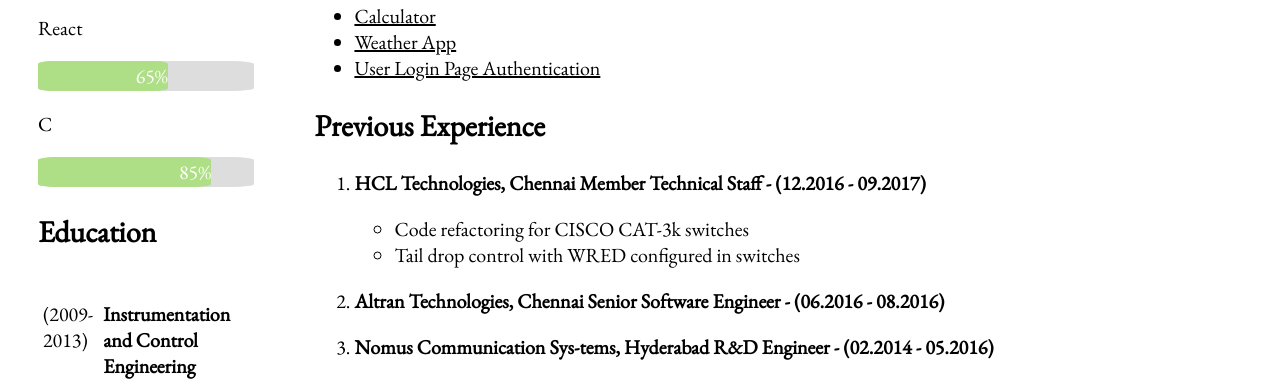
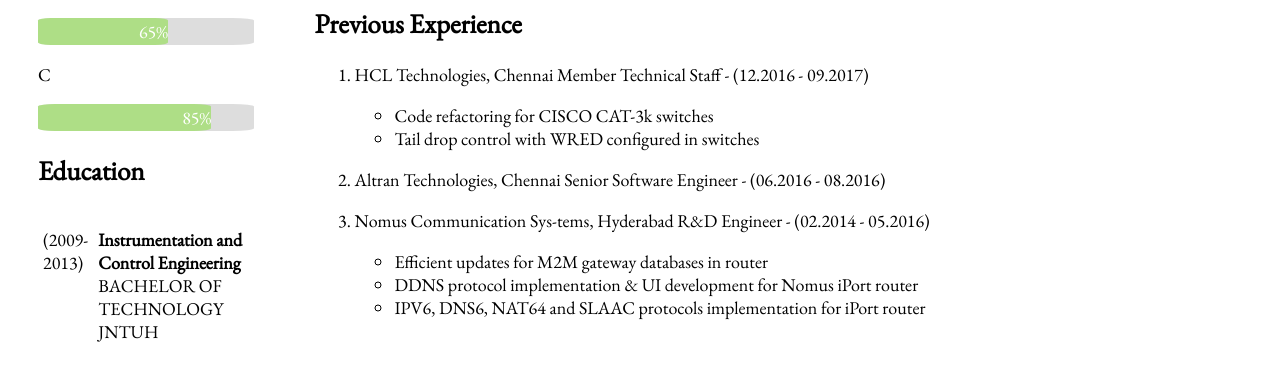
Before and after one commit to lavnimusha/resume, a plain HTML site: page index.html in a window 1280 px wide. Shown: the part 752-1136 px from the top of the page. Drawn offline with nearby package versions, Linux system fonts and the light colour scheme.

Commit message:
minor changes

```diff
--- a/index.html
+++ b/index.html
@@ -65,7 +65,7 @@
                         <div class="education">
 
                             <p class="edu_left">(2009-2013)</p>
-                            <div class="edu_right"><p><b>Instrumentation and Control Engineering</b><br>BACHELOR OF TECHNOLOGY<br><i>Jawaharlal Nehru technological University, Hyderabad</i></p></div>
+                            <div class="edu_right"><p><b>Instrumentation and Control Engineering</b><br>BACHELOR OF TECHNOLOGY<br>JNTUH</p></div>
                         </div>
 
             </div>
@@ -90,13 +90,13 @@
                         <div class="previous_experience">
                             <h2>Previous Experience</h2>
                             <ol>
-                                <li><p> <b>HCL Technologies, Chennai Member Technical Staff - (12.2016 - 09.2017)</b></p></li>
+                                <li><p>HCL Technologies, Chennai Member Technical Staff - (12.2016 - 09.2017)</p></li>
                                     <ul>
                                         <li>Code refactoring for CISCO CAT-3k switches</li>
                                         <li>Tail drop control with WRED configured in switches</li>
                                     </ul>
-                                <li><p><b>Altran Technologies, Chennai Senior Software Engineer - (06.2016 - 08.2016)</b> </p></li>
-                                <li><p><b>Nomus Communication Sys-tems, Hyderabad R&D Engineer - (02.2014 - 05.2016)</b></p></li>
+                                <li><p>Altran Technologies, Chennai Senior Software Engineer - (06.2016 - 08.2016)</p></li>
+                                <li><p>Nomus Communication Sys-tems, Hyderabad R&D Engineer - (02.2014 - 05.2016)</p></li>
                                 <ul>
                                     <li>Efficient updates for M2M gateway databases in router</li>
                                     <li>DDNS protocol implementation & UI development for Nomus iPort router</li>
--- a/resume_styles.css
+++ b/resume_styles.css
@@ -17,15 +17,10 @@
     border-radius: 10%;
 
 }
- a :link, :hover{
+a :link, :hover{
     text-decoration: none;
-
 }
 
-/*.html {width: 90%; background-color: #4CAF50;}
-.css {width: 80%; background-color: #2196F3;}
-.js {width: 65%; background-color: #f44336;}
-.C {width: 60%; background-color: #808080;}*/
 .html {width: 90%; background-color: #aede86;}
 .css {width: 80%; background-color: #aede86;}
 .js {width: 75%; background-color: #aede86;}
@@ -33,10 +28,7 @@
 .react {width: 60%; background-color: #aede86;}
 
 /*HEADER*/
-/* .heading{
-    color: white;
-    background-color:  #c1e6a2;
-} */
+
 .details_flex{
     display: grid;
     grid-auto-flow: column;
@@ -79,7 +71,7 @@
 .container{
     display: flex;
     flex-direction: row;
-    font-size: 20px;
+    font-size: 18px;
 
 }
 .left{
@@ -97,15 +89,15 @@
 .education{
     display: flex;
     flex-direction: row;
-    font-size: 20px;
+    font-size: 18px;
 
 }
 .edu_left{
-    padding:5px;
+    padding: 0 5px;
     flex-grow:1;
 }
 .edu_right{
-    padding: 5px;
+    padding:0 5px;
     flex-grow: 3;
 }
 footer{
```
